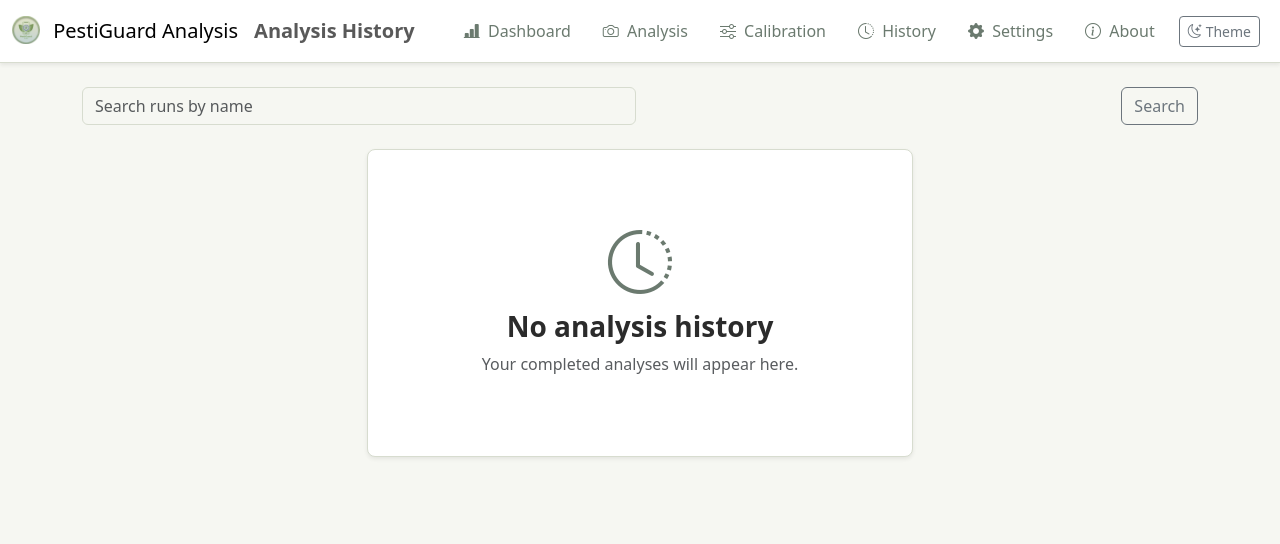
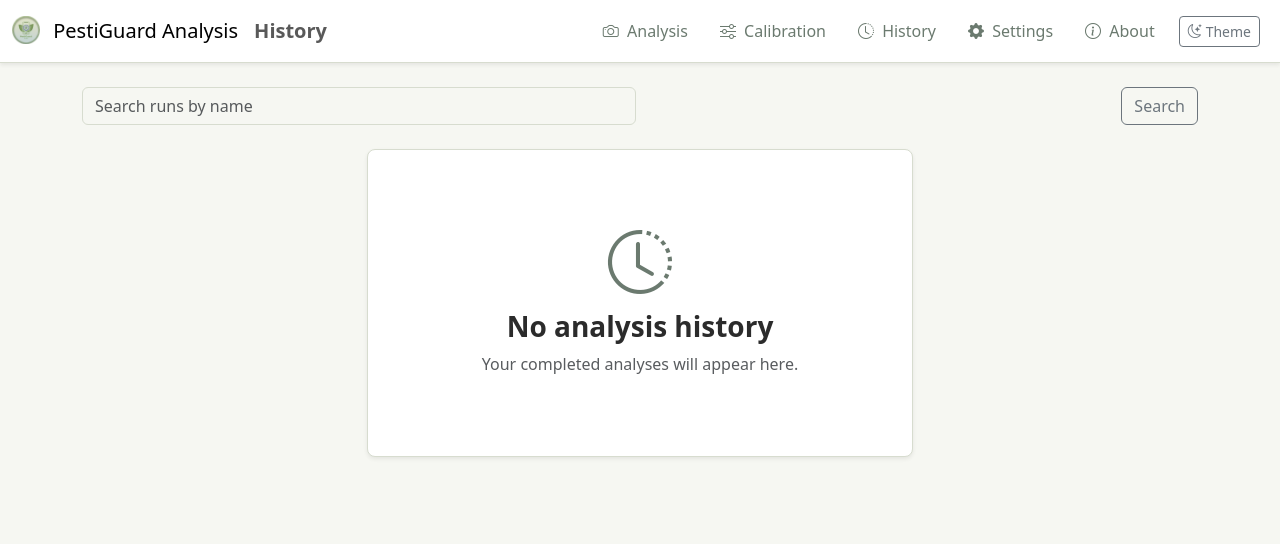
Before and after one commit to e-muzi/bioap-flask, a Flask app: page /history in a window 1280 px wide. Shown: the top 544 px of the page. Run offline with Flask 3, Linux system fonts and the light colour scheme; data that the repository does not hold is empty; parts of the project's set-up code (start-up, migrations or seed data) failed here and were passed over; some libraries are stand-ins or nearby versions.

Commit message:
style: UI small changes

```diff
--- a/main.py
+++ b/main.py
@@ -327,13 +327,8 @@ def seed_defaults():
     db.session.commit()
 @app.route('/')
 def index():
-    """Renders the main dashboard/index page."""
-    # Sample data for the dashboard
-    dashboard_data = {
-        'active_analyses': 2,
-        'recent_alerts': 0
-    }
-    return render_template('index.html', title="Dashboard", data=dashboard_data)
+    """Redirect root to Analysis page (Dashboard removed)."""
+    return redirect(url_for('analysis'))
 
 @app.route('/history')
 def history():
@@ -353,7 +348,7 @@ def history():
             "profile": r.profile.name if r.profile else "",
             "image_path": r.image_path
         })
-    return render_template('history.html', title="Analysis History", history=items, q=q)
+    return render_template('history.html', title="History", history=items, q=q)
 
 @app.route('/history/<int:run_id>')
 def history_detail(run_id: int):
--- a/static/css/theme.css
+++ b/static/css/theme.css
@@ -75,6 +75,9 @@
 [data-theme="dark"] .text-secondary:not(.nav-link) {
   color: var(--bs-secondary) !important;
 }
+[data-theme="dark"] .form-text {
+  color: #C8D2CC !important;
+}
 [data-theme="dark"] .btn-outline-secondary {
   color: var(--bs-secondary);
   border-color: var(--bs-secondary);
@@ -127,6 +130,26 @@
   border-color: var(--bs-border-color) !important;
 }
 
+/* Improve visibility of bottom nav toggle (button link) */
+[data-theme="dark"] .btn-link.text-secondary,
+[data-theme="dark"] .btn-link.text-secondary small,
+[data-theme="dark"] .btn-link.text-secondary i {
+  color: var(--bs-body-color) !important;
+}
+
+/* Page bottom spacing for better scroll feel and to clear fixed mobile nav */
+:root {
+  --pg-bottom-space: 4rem;
+}
+main.container {
+  padding-bottom: var(--pg-bottom-space);
+}
+@media (max-width: 992px) {
+  main.container {
+    padding-bottom: calc(var(--pg-bottom-space) + 4.5rem);
+  }
+}
+
 /* Card and table subtle polish to match agricultural look */
 .card {
   background-color: var(--ag-surface);
--- a/templates/base.html
+++ b/templates/base.html
@@ -83,18 +83,21 @@
     {{ bootstrap.load_js() }}
     <script>
       (function(){
-        var btn = document.getElementById('themeToggle');
-        if (!btn) return;
-        function setIcon(isDark) {
-          var i = btn.querySelector('i');
+        var btns = Array.prototype.slice.call(document.querySelectorAll('.js-theme-toggle'));
+        if (btns.length === 0) return;
+        function setIcons(isDark) {
+          btns.forEach(function(b){
+            var i = b.querySelector('i');
             if (!i) return;
             i.classList.toggle('bi-moon-stars', !isDark);
             i.classList.toggle('bi-sun-fill', isDark);
+          });
         }
         function currentIsDark() {
           return document.documentElement.getAttribute('data-theme') === 'dark';
         }
-        setIcon(currentIsDark());
+        setIcons(currentIsDark());
+        btns.forEach(function(btn){
           btn.addEventListener('click', function(){
             var isDark = currentIsDark();
             if (isDark) {
@@ -104,7 +107,8 @@
               document.documentElement.setAttribute('data-theme', 'dark');
               try { localStorage.setItem('pg-theme', 'dark'); } catch(e) {}
             }
-          setIcon(!isDark);
+            setIcons(!isDark);
+          });
         });
       })();
     </script>
--- a/templates/history.html
+++ b/templates/history.html
@@ -1,4 +1,5 @@
 {% extends 'base.html' %}
+{% block title %}History - PestiGuard{% endblock %}
 
 {% block content %}
   <form class="row g-2 mb-3" method="get" action="{{ url_for('history') }}">
--- a/templates/render_navbar.html
+++ b/templates/render_navbar.html
@@ -1,7 +1,7 @@
 {% macro render_navbar(page_title) %}
 <nav class="navbar navbar-expand-lg navbar-light bg-white shadow-sm" style="border-bottom: 1px solid var(--bs-border-color);">
   <div class="container-fluid">
-    <a class="navbar-brand" href="{{ url_for('index') }}">
+    <a class="navbar-brand" href="{{ url_for('analysis') }}">
       <img src="{{ url_for('public_files', filename='BioAP_Logo.PNG') }}" alt="PestiGuard" style="height:28px;" class="me-2 align-text-bottom">
       PestiGuard Analysis
     </a>
@@ -9,15 +9,15 @@
     <span class="navbar-text fs-5 fw-bold">
       {{ page_title }}
     </span>
+    <!-- Mobile theme toggle next to title -->
+    <div class="d-flex d-lg-none ms-auto">
+      <button class="btn btn-sm btn-outline-secondary d-flex align-items-center js-theme-toggle" aria-label="Toggle theme">
+        <i class="bi bi-moon-stars"></i>
+      </button>
+    </div>
 
     <div class="d-none d-lg-flex ms-auto">
       <ul class="navbar-nav flex-row align-items-center">
-        <li class="nav-item px-2">
-          <a class="nav-link text-secondary" href="{{ url_for('index') }}">
-            <i class="bi bi-bar-chart-line-fill"></i>
-            <span class="ms-1">Dashboard</span>
-          </a>
-        </li>
         <li class="nav-item px-2">
           <a class="nav-link text-secondary" href="{{ url_for('analysis') }}">
             <i class="bi bi-camera"></i>
@@ -49,7 +49,7 @@
           </a>
         </li>
         <li class="nav-item px-2">
-          <button id="themeToggle" class="btn btn-sm btn-outline-secondary d-flex align-items-center">
+          <button class="btn btn-sm btn-outline-secondary d-flex align-items-center js-theme-toggle">
             <i class="bi bi-moon-stars"></i>
             <span class="ms-1 d-none d-xl-inline">Theme</span>
           </button>
@@ -58,12 +58,6 @@
     </div>
     <div class="fixed-bottom d-lg-none bg-white shadow-lg" style="border-top: 1px solid var(--bs-border-color);">
       <div class="d-flex justify-content-around p-2">
-        <a href="{{ url_for('index') }}" class="btn btn-link text-secondary text-decoration-none">
-          <div class="d-flex flex-column align-items-center">
-            <i class="bi bi-bar-chart-line-fill fs-3"></i>
-            <small>Dashboard</small>
-          </div>
-        </a>
         <a href="{{ url_for('analysis') }}" class="btn btn-link text-secondary text-decoration-none">
           <div class="d-flex flex-column align-items-center">
             <i class="bi bi-camera fs-3"></i>
@@ -94,12 +88,6 @@
             <small>About</small>
           </div>
         </a>
-        <button id="themeToggle" class="btn btn-link text-secondary text-decoration-none">
-          <div class="d-flex flex-column align-items-center">
-            <i class="bi bi-moon-stars fs-3"></i>
-            <small>Theme</small>
-          </div>
-        </button>
       </div>
     </div>
 
```
Also changed, not shown: templates/index.html (deleted, +0 -34 lines). Lines whose indentation alone changed are shown as unchanged.
